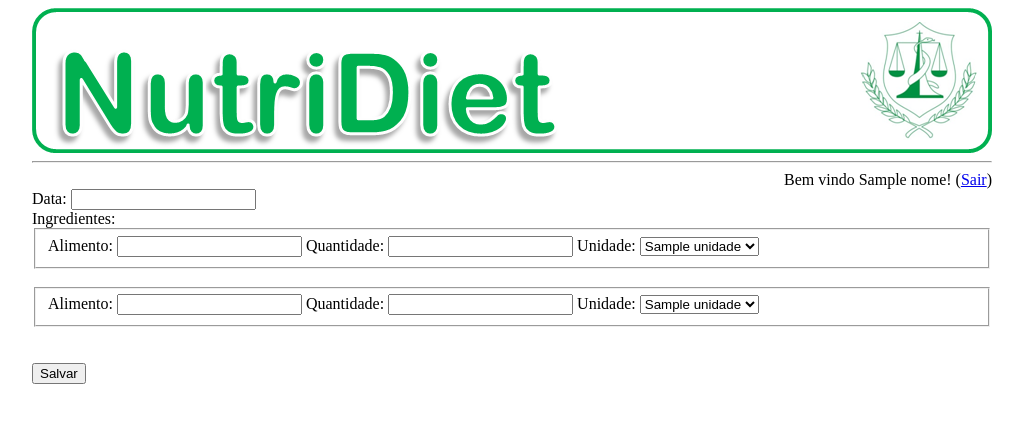
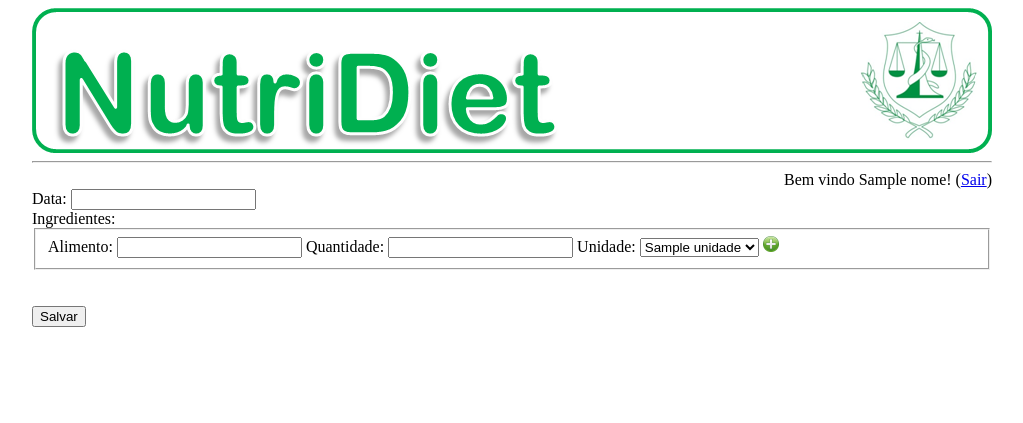
Before and after one commit to lucianossrio/nutridiet, a CodeIgniter app: template application/views/ingrediente.php in a window 1280 px wide. Shown: the top 423 px of the page, without its empty margins (128-1151 px from the left). Run offline with CodeIgniter, Linux system fonts and the light colour scheme; the template is opened without the code that fills it: most values are stand-ins (such as "Sample title", 1, 10 or a date in 2020); some libraries are stand-ins or nearby versions.

Commit message:
js pra adicionar mais alimento

```diff
--- a/application/views/ingrediente.php
+++ b/application/views/ingrediente.php
@@ -42,6 +42,26 @@
                     prevText: 'Anterior'
 
                 });
+
+                var qtd_alimentos = 0;
+
+                $("#btn_add_alimento").live('click', function(){
+                    if ( $("#alimento").val() == "" ) {
+                        alert("Insira um alimento valido.");
+                    }else{
+                        var html = '<div class="alimento_' + qtd_alimentos + '">';
+                        html += '<input name="alimento[]" id="alimento_' + qtd_alimentos + '" type="text" value="" />';
+                        html += 'Quantidade: <input type="text" value="" name="quantidade[]" id="quantidade_' + qtd_alimentos + '"/>';
+                        html += 'Unidade: <select name="id_unidade_medida[]" id="id_unidade_medida_' + qtd_alimentos + '">'
+                        html += '<a id="alimento_' + qtd_alimentos + '" class="remove" href="#"><img src="<?php echo base_url('application/assets/images/remove.png'); ?>"/></a>';
+                        html += '</div>';
+                        $('#container_alimentos').append(html);
+                        qtd_alimentos++;
+                    }
+                });
+                $(".remove").live('click', function(){
+                    $('.' + this.id).remove();
+                });
             });
         </script>
 
@@ -55,26 +75,19 @@
                 Data: <input type="text" value="" name="data" id="data"/>
                 <br>Ingredientes:<br>
                 <fieldset border="1">
-                    Alimento: <input type="text" value="" name="alimento" />
-                    Quantidade: <input type="text" value="" name="quantidade" />
-                    Unidade: <select id="id_unidade_medida" name="id_unidade_medida">
-                        <?php
-                        foreach ($unidades as $unidade) {
-                            echo "<option value='" . $unidade['id_unidade_medida'] . "'>" . $unidade['unidade'] . "</option>";
-                        }
-                        ?>
-                    </select>
-                </fieldset><br>
-                <fieldset border="1">
-                    Alimento: <input type="text" value="" name="alimento2" />
-                    Quantidade: <input type="text" value="" name="quantidade2" />
-                    Unidade: <select id="id_unidade_medida" name="id_unidade_medida2">
-                        <?php
-                        foreach ($unidades as $unidade) {
-                            echo "<option value='" . $unidade['id_unidade_medida'] . "'>" . $unidade['unidade'] . "</option>";
-                        }
-                        ?>
-                    </select>
+                    <div class="container_alimentos">
+                        <div class="alimento">
+                            Alimento: <input type="text" value="" name="alimento[]" id="alimento" />
+                            Quantidade: <input type="text" value="" name="quantidade[]" id="quantidade"/>
+                            Unidade: <select id="id_unidade_medida" name="id_unidade_medida[]">
+                                <?php
+                                foreach ($unidades as $unidade) {
+                                    echo "<option value='" . $unidade['id_unidade_medida'] . "'>" . $unidade['unidade'] . "</option>";
+                                }
+                                ?>
+                            </select>&nbsp;<a id="btn_add_alimento" class="button" href="#"><img src="<?php echo base_url('application/assets/images/add.png'); ?>"/></a>
+                        </div>
+                    </div>
                 </fieldset><br>
                 <br><input type="submit" value="Salvar">
             </form>
```
Also changed, not shown: application/assets/images/add.png (added), application/assets/images/remove.png (added).
